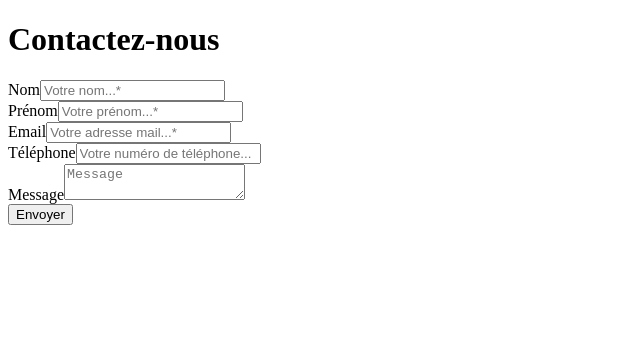
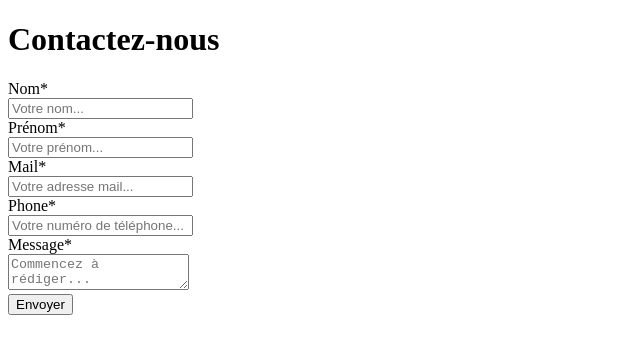
Before and after one commit to KimQuenon/contactFormTW-VeeValidate, a Nuxt app: page / in a window 1280 px wide. Shown: the top 354 px of the page, without its empty margins (0-640 px from the left). Built offline with nearby package versions, Linux system fonts and the light colour scheme.

Commit message:
form bases

```diff
--- a/components/Form.vue
+++ b/components/Form.vue
@@ -1,56 +1,90 @@
+<script setup>
+    import { Form, Field, ErrorMessage  } from 'vee-validate';
+
+</script>
+
+
 <template>
-    <form @submit.prevent="handleSubmit" :validation-schema="schema">
     <div>
-        <label>Nom</label>
-        <input
+      <Form @submit="onSubmit" :validation-schema="schema">
+
+        <div class="mb-4">
+          <label>Nom<span class="text-red-600">*</span></label>
+          <div class="relative">
+            <Field
               type="text"
-          v-model="name"
-          class="form-control"
-          placeholder="Votre nom...*"
-          required="required"
+              name="name"
+              class="form-input block w-full border border-gray-300 rounded px-3 py-2"
+              placeholder="Votre nom..."
+              :rules="validateName"
             >
+            </Field>
+            <ErrorMessage name="name" class="text-xs text-red-500"/>
           </div>
-      <div>
-        <label>Prénom</label>
-        <input
+        </div>
+
+        <div class="mb-4">
+          <label>Prénom<span class="text-red-600">*</span></label>
+          <div class="relative">
+            <Field
               type="text"
-          v-model="surname"
-          class="form-control"
-          placeholder="Votre prénom...*"
-          required="required"
+              name="surname"
+              class="form-input block w-full border border-gray-300 rounded px-3 py-2"
+              placeholder="Votre prénom..."
+              :rules="validateSurname"
             >
+            </Field>
+            <ErrorMessage name="surname" class="text-xs text-red-500"/>
           </div>
-      <div>
-        <label>Email</label>
-        <input
+        </div>
+
+        <div class="mb-4">
+          <label>Mail<span class="text-red-600">*</span></label>
+          <div class="relative">
+            <Field
               type="email"
-          v-model="email"
-          class="form-control"
-          placeholder="Votre adresse mail...*"
-          required="required"
+              name="mail"
+              class="form-input block w-full border border-gray-300 rounded px-3 py-2"
+              placeholder="Votre adresse mail..."
+              :rules="validateEmail"
             >
+            </Field>
+            <ErrorMessage name="mail" class="text-xs text-red-500"/>
           </div>
-      <div>
-        <label>Téléphone</label>
-        <input
+        </div>
+
+        <div class="mb-4">
+          <label>Phone<span class="text-red-600">*</span></label>
+          <div class="relative">
+            <Field
               type="tel"
-          v-model="email"
-          class="form-control"
+              name="phone"
+              class="form-input block w-full border border-gray-300 rounded px-3 py-2"
               placeholder="Votre numéro de téléphone..."
+              :rules="validatePhone"
             >
+            </Field>
+            <ErrorMessage name="phone" class="text-xs text-red-500"/>
           </div>
-      <div>
-        <label>Message</label>
-        <textarea
+        </div>
+
+        <div class="mb-4">
+          <label>Message<span class="text-red-600">*</span></label>
+          <div class="relative">
+            <Field
               type="text"
-          v-model="message"
-          class="form-control"
-          placeholder="Message"
-          required="required"
-        ></textarea>
+              name="message"
+              class="form-input block w-full border border-gray-300 rounded px-3 py-2"
+              placeholder="Commencez à rédiger..."
+              :rules="validatePhone"
+              as="textarea"
+            >
+            </Field>
+            <ErrorMessage name="message" class="text-xs text-red-500"/>
           </div>
-      <div>
-        <button type="submit" class="btn">Envoyer</button>
         </div>
-    </form>
+
+        <button type="submit" class="btn btn-primary">Envoyer</button>
+      </Form>
+    </div>
   </template>
```
Lines whose indentation alone changed are shown as unchanged.
